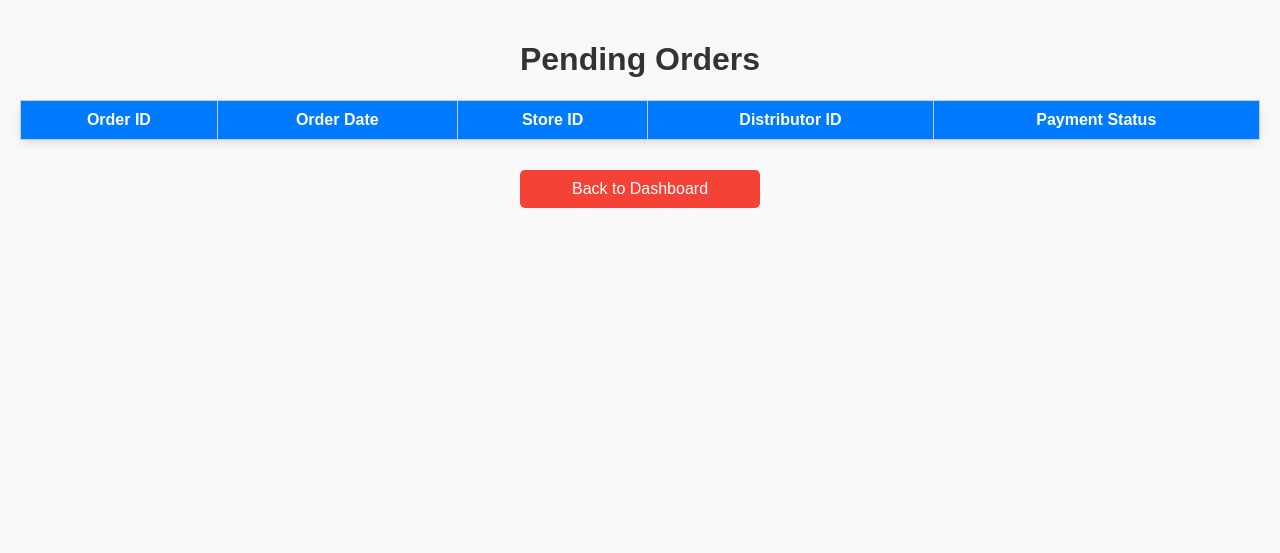
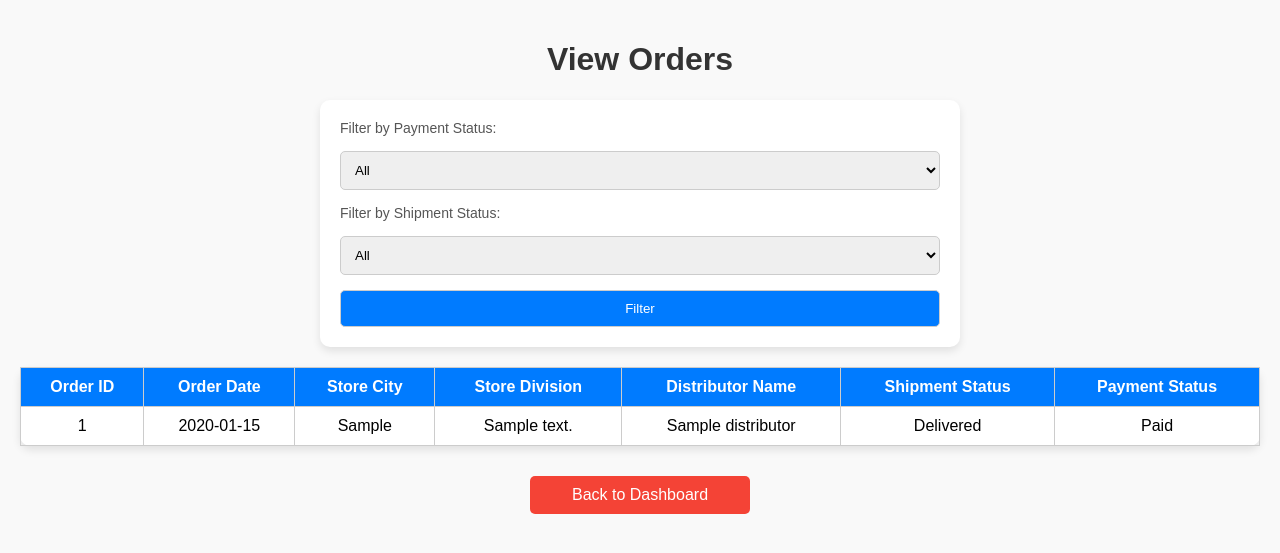
Before and after one commit to Dark-Pronay/SuperShop_Sales_Management_System_DBMS_Project, a PHP site: page /php/admin/view_orders.php in a window 1280 px wide. Shown: the top 553 px of the page. Run offline with PHP 8.4, Linux system fonts and the light colour scheme; a user stored in the database is signed in; tables that the repository leaves empty hold one stand-in row (values such as "Sample post"); lists and menus that the app fills with data are empty.

Commit message:
Update view_orders.php

```diff
--- a/SuperShop/php/admin/view_orders.php
+++ b/SuperShop/php/admin/view_orders.php
@@ -1,19 +1,68 @@
 <?php
 session_start();
 include '../db.php';
+
 if ($_SESSION['user_type'] !== 'admin') {
     header("Location: ../../index.php");
     exit;
 }
 
-$result = $conn->query("SELECT * FROM Store_order WHERE Shipment_stat = 'Pending'");
+// Prepare the base query
+$query = "SELECT Store_order.O_id, Store_order.O_date, Store_order.Shipment_stat,
+                 Store_order.Payment_stat, Store.S_city, Store.S_division,
+                 Distributor.D_name AS Distributor_Name
+          FROM Store_order
+          INNER JOIN Store ON Store_order.So_S_id = Store.S_id
+          INNER JOIN Distributor ON Store_order.So_D_id = Distributor.D_id";
+
+// Default to showing all orders
+$filters = [];
+$params = [];
+$param_types = '';
+
+// Add filters based on user selection
+if ($_SERVER['REQUEST_METHOD'] === 'POST') {
+    if (!empty($_POST['payment_status'])) {
+        $filters[] = "Store_order.Payment_stat = ?";
+        $params[] = $_POST['payment_status'];
+        $param_types .= 's';
+    }
+    if (!empty($_POST['shipment_status'])) {
+        $filters[] = "Store_order.Shipment_stat = ?";
+        $params[] = $_POST['shipment_status'];
+        $param_types .= 's';
+    }
+    if (!empty($filters)) {
+        $query .= " WHERE " . implode(" AND ", $filters);
+    }
+}
+
+// Add ordering for results
+$query .= " ORDER BY Store_order.O_date DESC";
+
+// Prepare and execute the statement
+$stmt = $conn->prepare($query);
+if ($stmt === false) {
+    die("Error preparing query: " . $conn->error);
+}
+
+if (!empty($params)) {
+    $stmt->bind_param($param_types, ...$params);
+}
+
+$stmt->execute();
+$result = $stmt->get_result();
+
+if ($result === false) {
+    die("Error executing query: " . $stmt->error);
+}
 ?>
 <!DOCTYPE html>
 <html lang="en">
 <head>
     <meta charset="UTF-8">
     <meta name="viewport" content="width=device-width, initial-scale=1.0">
-    <title>Pending Orders</title>
+    <title>View Orders</title>
     <style>
         body {
             font-family: Arial, sans-serif;
@@ -24,6 +73,34 @@ $result = $conn->query("SELECT * FROM Store_order WHERE Shipment_stat = 'Pending
         h1 {
             text-align: center;
             color: #333;
+        }
+        form {
+            max-width: 600px;
+            margin: 20px auto;
+            background-color: #fff;
+            padding: 20px;
+            border-radius: 10px;
+            box-shadow: 0 4px 8px rgba(0, 0, 0, 0.1);
+            display: flex;
+            flex-direction: column;
+            gap: 15px;
+        }
+        form label {
+            font-size: 14px;
+            color: #555;
+        }
+        form select, form button {
+            padding: 10px;
+            border: 1px solid #ccc;
+            border-radius: 5px;
+        }
+        form button {
+            background-color: #007bff;
+            color: white;
+            cursor: pointer;
+        }
+        form button:hover {
+            background-color: #0056b3;
         }
         table {
             width: 100%;
@@ -46,7 +123,7 @@ $result = $conn->query("SELECT * FROM Store_order WHERE Shipment_stat = 'Pending
             display: block;
             text-align: center;
             margin-top: 30px;
-            padding: 10px 20px;
+            padding: 10px;
             background-color: #f44336;
             color: white;
             text-decoration: none;
@@ -62,25 +139,58 @@ $result = $conn->query("SELECT * FROM Store_order WHERE Shipment_stat = 'Pending
     </style>
 </head>
 <body>
-    <h1>Pending Orders</h1>
+    <h1>View Orders</h1>
+    <form method="POST">
+        <label for="payment_status">Filter by Payment Status:</label>
+        <select id="payment_status" name="payment_status">
+            <option value="">All</option>
+            <option value="Paid" <?php echo isset($_POST['payment_status']) && $_POST['payment_status'] === 'Paid' ? 'selected' : ''; ?>>Paid</option>
+            <option value="Not paid" <?php echo isset($_POST['payment_status']) && $_POST['payment_status'] === 'Not paid' ? 'selected' : ''; ?>>Not Paid</option>
+        </select>
+
+        <label for="shipment_status">Filter by Shipment Status:</label>
+        <select id="shipment_status" name="shipment_status">
+            <option value="">All</option>
+            <option value="Delivered" <?php echo isset($_POST['shipment_status']) && $_POST['shipment_status'] === 'Delivered' ? 'selected' : ''; ?>>Delivered</option>
+            <option value="Pending" <?php echo isset($_POST['shipment_status']) && $_POST['shipment_status'] === 'Pending' ? 'selected' : ''; ?>>Pending</option>
+        </select>
+
+        <button type="submit">Filter</button>
+    </form>
+
     <table>
+        <thead>
             <tr>
                 <th>Order ID</th>
                 <th>Order Date</th>
-            <th>Store ID</th>
-            <th>Distributor ID</th>
+                <th>Store City</th>
+                <th>Store Division</th>
+                <th>Distributor Name</th>
+                <th>Shipment Status</th>
                 <th>Payment Status</th>
             </tr>
+        </thead>
+        <tbody>
+            <?php if ($result->num_rows > 0): ?>
                 <?php while ($row = $result->fetch_assoc()): ?>
                     <tr>
-            <td><?php echo $row['O_id']; ?></td>
-            <td><?php echo $row['O_date']; ?></td>
-            <td><?php echo $row['So_S_id']; ?></td>
-            <td><?php echo $row['So_D_id']; ?></td>
-            <td><?php echo $row['Payment_stat']; ?></td>
+                        <td><?php echo htmlspecialchars($row['O_id']); ?></td>
+                        <td><?php echo htmlspecialchars($row['O_date']); ?></td>
+                        <td><?php echo htmlspecialchars($row['S_city']); ?></td>
+                        <td><?php echo htmlspecialchars($row['S_division']); ?></td>
+                        <td><?php echo htmlspecialchars($row['Distributor_Name']); ?></td>
+                        <td><?php echo htmlspecialchars($row['Shipment_stat']); ?></td>
+                        <td><?php echo htmlspecialchars($row['Payment_stat']); ?></td>
                     </tr>
                 <?php endwhile; ?>
+            <?php else: ?>
+                <tr>
+                    <td colspan="7">No orders found.</td>
+                </tr>
+            <?php endif; ?>
+        </tbody>
     </table>
+
     <a href="dashboard.php" class="back-link">Back to Dashboard</a>
 </body>
 </html>
```
Lines whose indentation alone changed are shown as unchanged.
